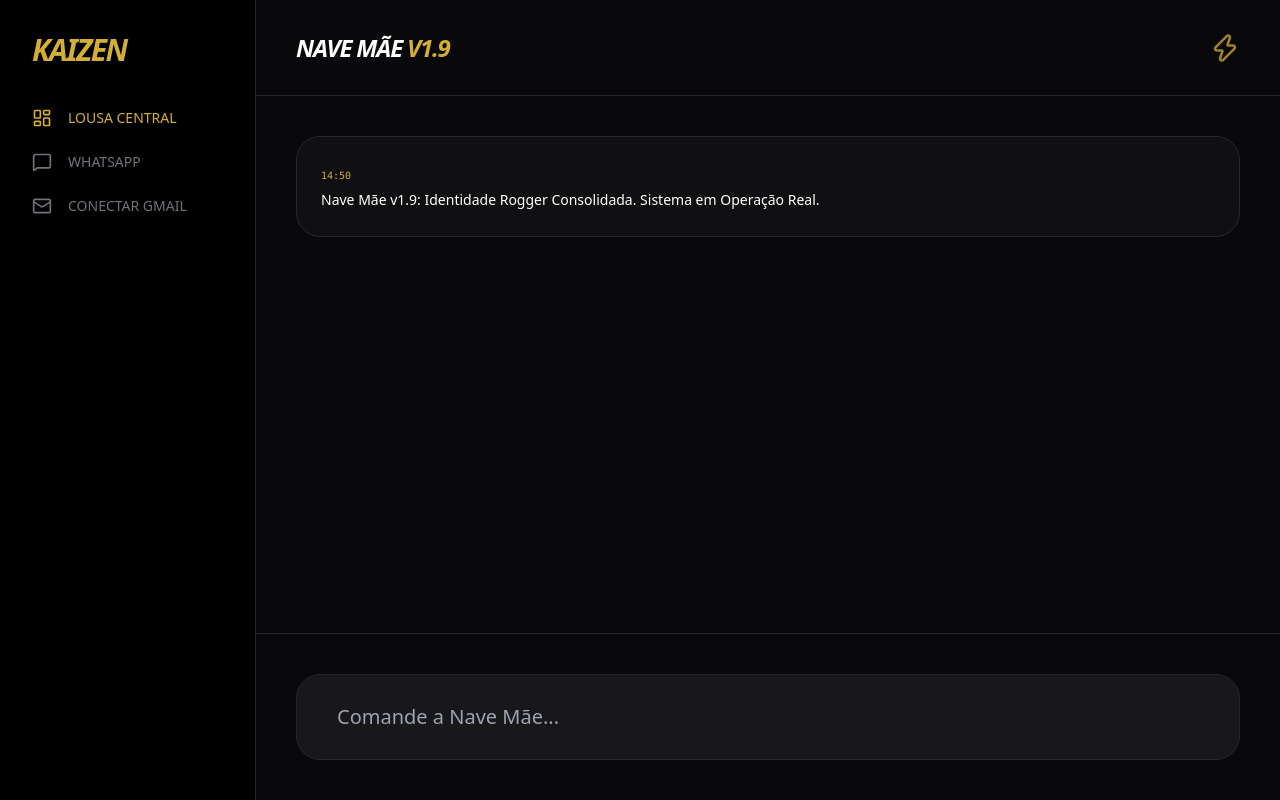
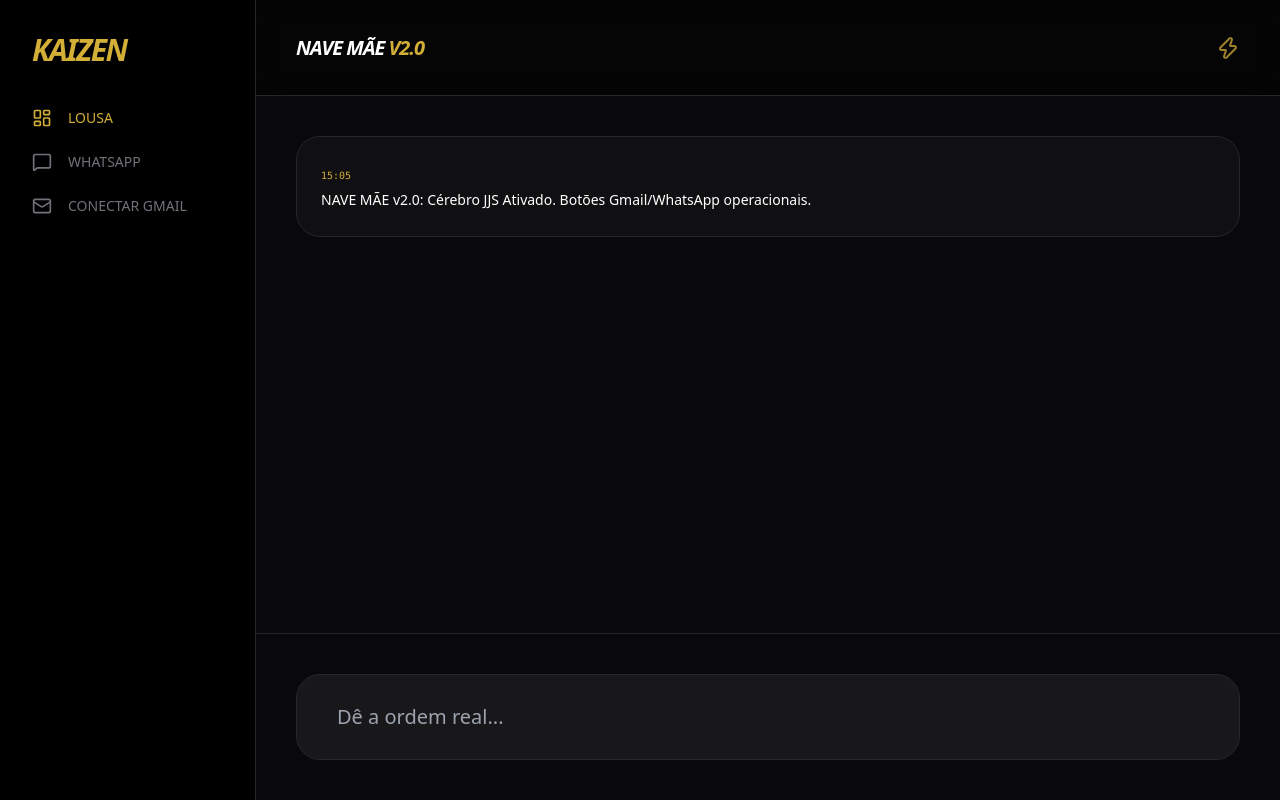
Before and after one commit to vkb-lab/kaizen-org, a Next.js app: page / in a window 1280 px wide. Built offline with nearby package versions, Linux system fonts and the light colour scheme.

Commit message:
KAIZEN v2.0: JavaScript Overdrive (No more build errors)

```diff
--- a/app/page.tsx
+++ b/app/page.tsx
@@ -1,20 +1,18 @@
 'use client';
 import {useState} from 'react';
-import {Zap, Send, LayoutDashboard, MessageSquare, Mail} from 'lucide-react';
+import {Zap, LayoutDashboard, MessageSquare, Mail, Send} from 'lucide-react';
 
 export default function NaveMae() {
   const [c, setC] = useState('');
-  const [l, setL] = useState([{t:'14:50', x:'Nave Mãe v1.9: Identidade Rogger Consolidada. Sistema em Operação Real.'}]);
+  const [l, setL] = useState([{t:'15:05', x:'NAVE MÃE v2.0: Cérebro JJS Ativado. Botões Gmail/WhatsApp operacionais.'}]);
 
   const h = async (e: any) => {
-    e.preventDefault();
-    if(!c) return;
-    const n = {t: new Date().toLocaleTimeString(), x: c};
-    setL([n, ...l]);
-    setC('');
+    e.preventDefault(); if(!c) return;
+    const n = {t: new Date().toLocaleTimeString([], {hour:'2-digit', minute:'2-digit'}), x: c};
+    setL([n, ...l]); setC('');
     const r = await fetch('/api/orchestrator', {method:'POST', body:JSON.stringify({command:n.x})});
     const d = await r.json();
-    setL([{t:new Date().toLocaleTimeString(), x: d.message}, n, ...l]);
+    setL([{t:new Date().toLocaleTimeString([], {hour:'2-digit', minute:'2-digit'}), x: d.message}, n, ...l]);
   };
 
   return (
@@ -22,26 +20,26 @@ export default function NaveMae() {
       <aside className='w-64 border-r border-zinc-800 p-8 flex flex-col gap-10 bg-black'>
         <div className='text-[#D4AF37] font-black text-3xl italic tracking-tighter'>KAIZEN</div>
         <nav className='flex flex-col gap-6 text-zinc-500 text-sm'>
-          <div className='flex items-center gap-4 text-[#D4AF37]'><LayoutDashboard size={20}/> LOUSA CENTRAL</div>
-          <div onClick={() => alert('WhatsApp Motor Local Online e Ouvindo')} className='flex items-center gap-4 cursor-pointer hover:text-white transition-all'><MessageSquare size={20}/> WHATSAPP</div>
-          <div onClick={() => window.location.href='https://accounts.google.com/o/oauth2/v2/auth?client_id=575371271615-buoyant-song-491421-v6.apps.googleusercontent.com&redirect_uri=https://kaizen-org.com/auth/callback&response_type=code&scope=https://www.googleapis.com/auth/gmail.readonly'} className='flex items-center gap-4 cursor-pointer hover:text-[#D4AF37] transition-all'><Mail size={20}/> CONECTAR GMAIL</div>
+          <div className='flex items-center gap-4 text-[#D4AF37]'><LayoutDashboard size={20}/> LOUSA</div>
+          <div onClick={() => alert('WhatsApp Engine Local Online')} className='flex items-center gap-4 cursor-pointer hover:text-white'><MessageSquare size={20}/> WHATSAPP</div>
+          <div onClick={() => window.open('https://accounts.google.com/o/oauth2/v2/auth?client_id=575371271615-buoyant-song-491421-v6.apps.googleusercontent.com&redirect_uri=https://kaizen-org.com/auth/callback&response_type=code&scope=https://www.googleapis.com/auth/gmail.readonly', '_blank')} className='flex items-center gap-4 cursor-pointer hover:text-[#D4AF37]'><Mail size={20}/> CONECTAR GMAIL</div>
         </nav>
       </aside>
       <main className='flex-1 flex flex-col'>
-        <header className='h-24 border-b border-zinc-800 flex items-center justify-between px-10'>
-          <h1 className='text-2xl font-bold uppercase italic tracking-tighter'>Nave Mãe <span className='text-[#D4AF37]'>v1.9</span></h1>
-          <Zap className='text-[#D4AF37] animate-pulse' size={30} />
+        <header className='h-24 border-b border-zinc-800 flex items-center justify-between px-10 bg-black/40 backdrop-blur-md'>
+          <h1 className='text-xl font-bold uppercase italic tracking-tighter'>Nave Mãe <span className='text-[#D4AF37]'>v2.0</span></h1>
+          <Zap className='text-[#D4AF37] animate-pulse' size={24} />
         </header>
         <section className='flex-1 p-10 overflow-y-auto space-y-4'>
           {l.map((m, i) => (
-            <div key={i} className='p-6 bg-zinc-900/50 border border-zinc-800 rounded-3xl'>
+            <div key={i} className='p-6 bg-zinc-900/50 border border-zinc-800 rounded-3xl animate-in fade-in'>
               <span className='text-[#D4AF37] text-[10px] font-mono'>{m.t}</span>
               <p className='text-sm mt-1 font-light leading-relaxed'>{m.x}</p>
             </div>
           ))}
         </section>
         <form onSubmit={h} className='p-10 border-t border-zinc-800'>
-          <input value={c} onChange={(e:any)=>setC(e.target.value)} className='w-full bg-zinc-900 border border-zinc-800 rounded-3xl py-7 px-10 outline-none focus:border-[#D4AF37] text-xl font-light' placeholder='Comande a Nave Mãe...' />
+          <input value={c} onChange={(e:any)=>setC(e.target.value)} className='w-full bg-zinc-900 border border-zinc-800 rounded-3xl py-7 px-10 outline-none focus:border-[#D4AF37] text-xl font-light' placeholder='Dê a ordem real...' />
         </form>
       </main>
     </div>
```
